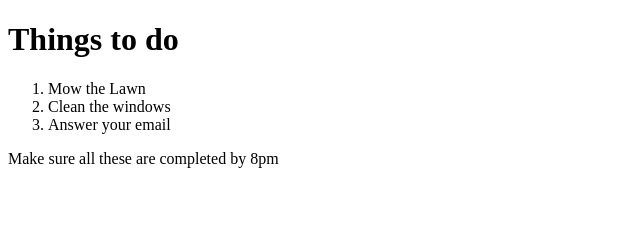
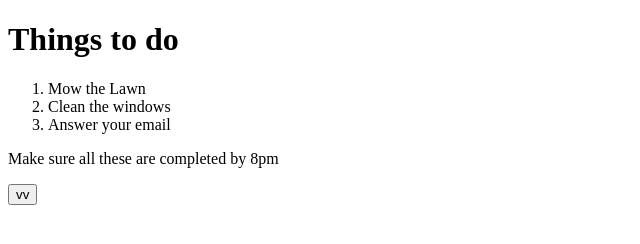
Before and after one commit to hema35/getElementsByTag, a website: page index.html in a window 1280 px wide. Shown: the full height of the page, 0-640 px from the left. Drawn offline with Linux system fonts and the light colour scheme.

Commit message:
1 file modified

```diff
--- a/index.html
+++ b/index.html
@@ -6,9 +6,10 @@
     </title>
     <script>
       function countListItems() {
+        console.log('hgfghf');
         var olElement = document.getElementById('toDoList');
-        var listItems = olElement.getElementsByTag('li');
-        alert('The ordered list contains' + listItems.length + 'items');
+        var listItems = olElement.getElementsByTagName('li');
+        console.log('The ordered list contains' + listItems.length + 'items');
       }
       window.onload = countListItems;
     </script>
@@ -22,5 +23,6 @@
       <li>Answer your email</li>
     </ol>
     <p id="toDoNotes">Make sure all these are completed by 8pm</p>
+    <button onclick="countListItems()">vv</button>
   </body>
 </html>
```
